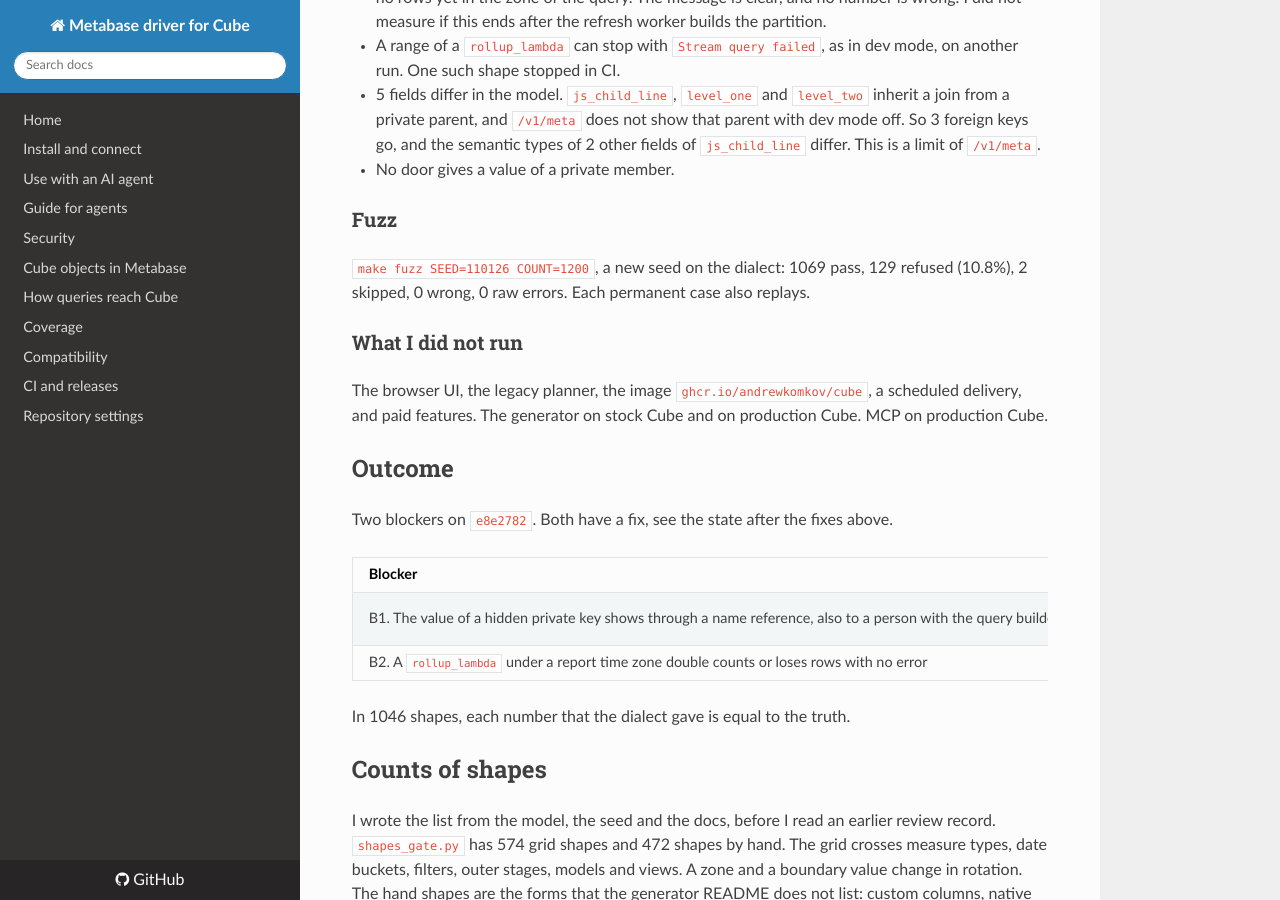
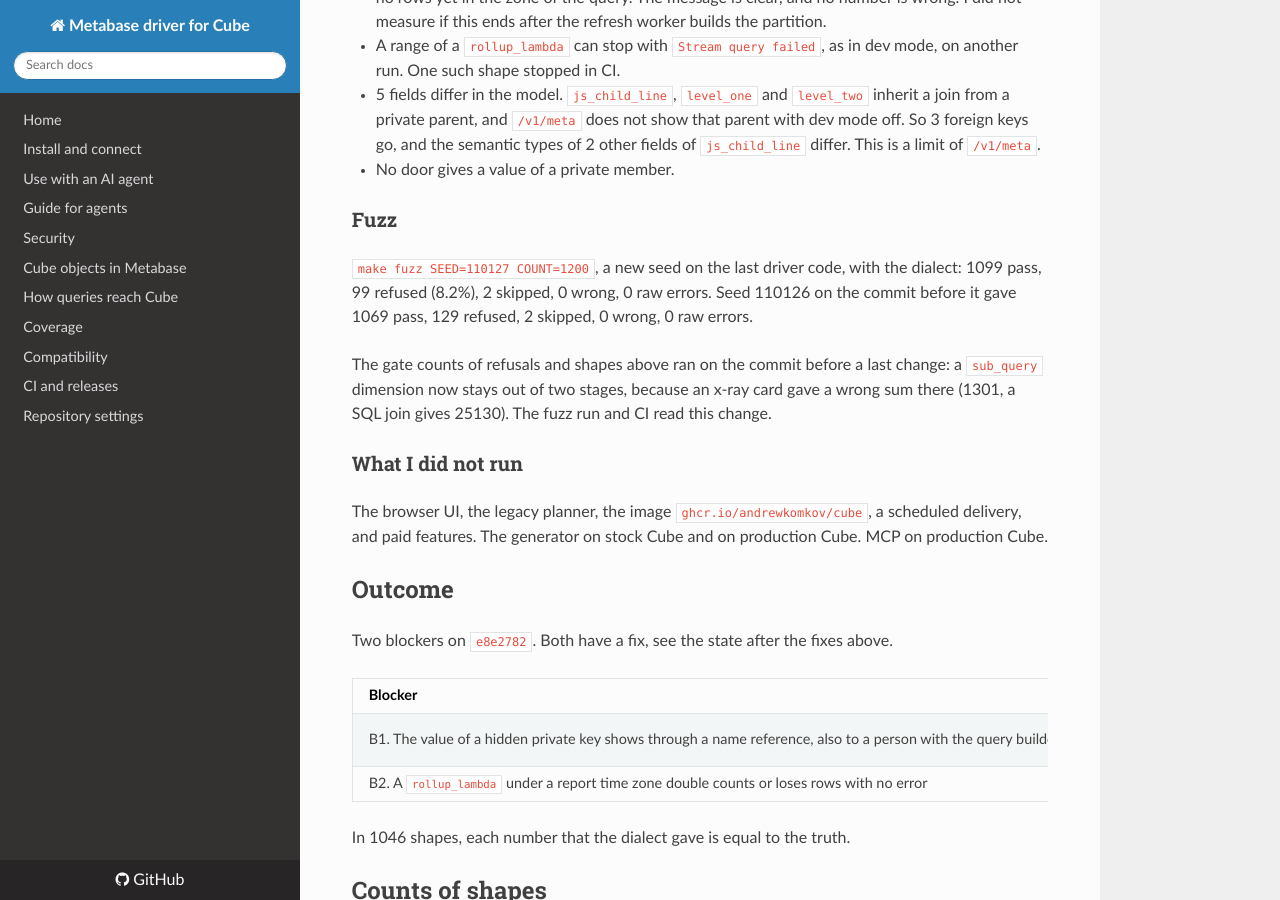
Before and after one commit to andrewkomkov/metabase-cube-driver, an MkDocs documentation site: the page built from docs/review/0.1.0-gate.md, in a window 1280 px wide and 900 px high, scrolled down 2359 px. Built offline with MkDocs 1.6.1, drawn with Linux system fonts in a browser that asks for light colours; nearby versions of some CDN libraries.

Commit message:
docs(review): record the last fuzz seed of the gate fixes

```diff
--- a/docs/review/0.1.0-gate.md
+++ b/docs/review/0.1.0-gate.md
@@ -64,7 +64,9 @@
 
 ### Fuzz
 
-`make fuzz SEED=110126 COUNT=1200`, a new seed on the dialect: 1069 pass, 129 refused (10.8%), 2 skipped, 0 wrong, 0 raw errors. Each permanent case also replays.
+`make fuzz SEED=110127 COUNT=1200`, a new seed on the last driver code, with the dialect: 1099 pass, 99 refused (8.2%), 2 skipped, 0 wrong, 0 raw errors. Seed 110126 on the commit before it gave 1069 pass, 129 refused, 2 skipped, 0 wrong, 0 raw errors.
+
+The gate counts of refusals and shapes above ran on the commit before a last change: a `sub_query` dimension now stays out of two stages, because an x-ray card gave a wrong sum there (1301, a SQL join gives 25130). The fuzz run and CI read this change.
 
 ### What I did not run
 
```
